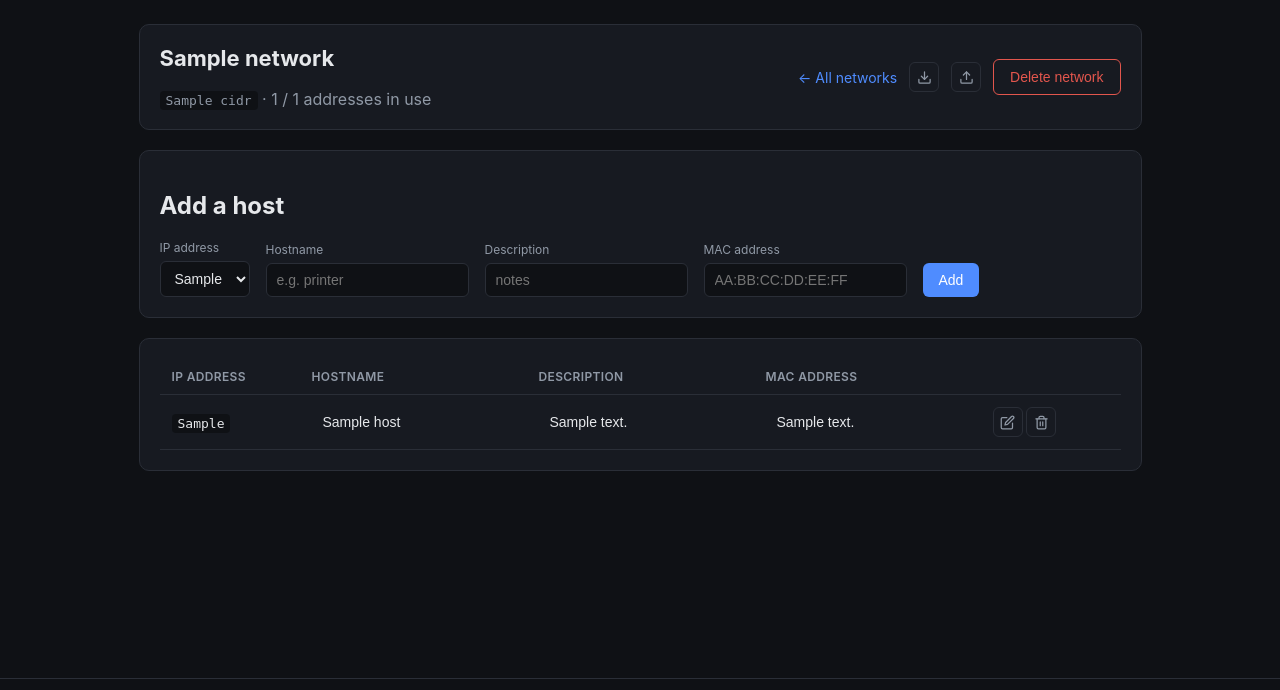
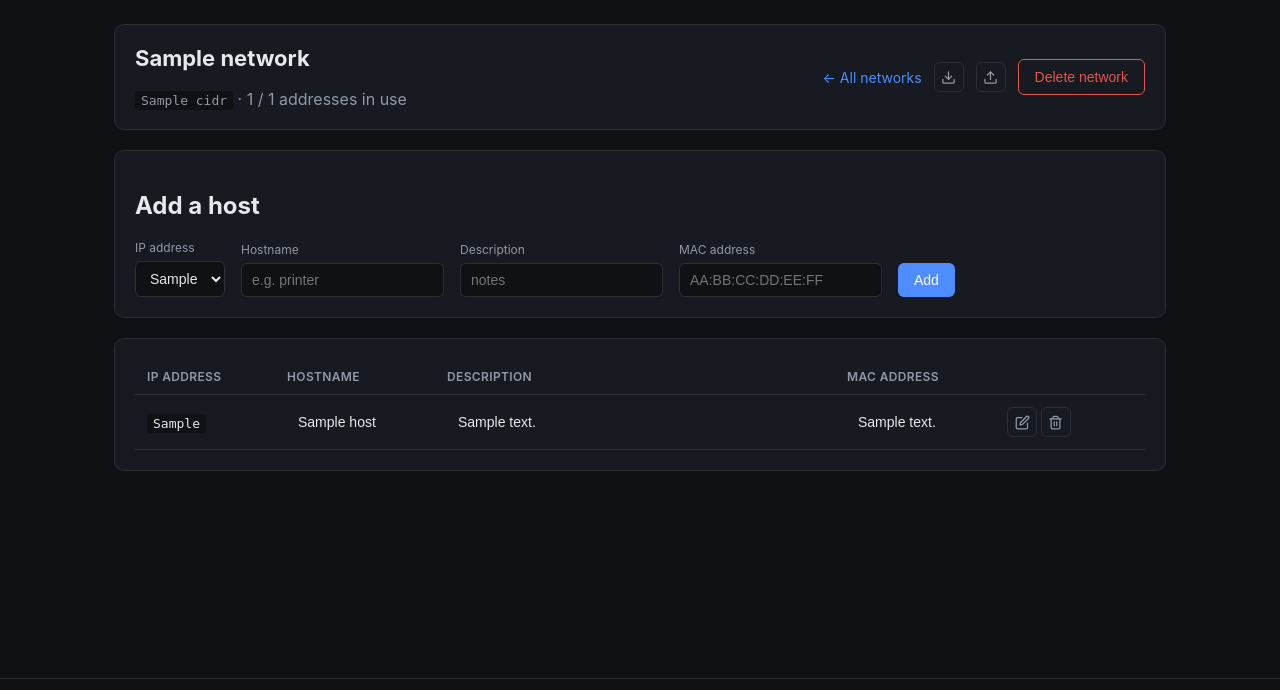
Before and after one commit to danielndias/ip-manager, a Flask app: template templates/network.html in a window 1280 px wide. Shown: the part 65-755 px from the top of the page. Run offline with Flask 3, Linux system fonts and the light colour scheme; the template is opened without the code that fills it: most values are stand-ins (such as "Sample title", 1, 10 or a date in 2020).

Commit message:
Widen description column and drop its empty placeholder
Give IP/hostname/MAC columns fixed widths so description gets the
remaining space in the host table, with ellipsis on overflow instead
of a hard cut. Also drop the "notes" placeholder shown for hosts with
no description, since it read as content rather than an empty field.

Co-Authored-By: Claude Sonnet 5 <noreply@anthropic.com>
Claude-Session: https://claude.ai/code/session_015JQ6hyw7WsbP9av3DF9WZX

```diff
--- a/static/app.js
+++ b/static/app.js
@@ -78,7 +78,7 @@
     row.innerHTML = `
       <td class="col-ip"><code>${ip}</code></td>
       <td><input type="text" class="hostname" value="${hostname}" placeholder="e.g. printer" readonly></td>
-      <td><input type="text" class="description" value="${description}" placeholder="notes" readonly></td>
+      <td><input type="text" class="description" value="${description}" readonly></td>
       <td><input type="text" class="mac_address" value="${mac_address}" placeholder="AA:BB:CC:DD:EE:FF" readonly></td>
       <td class="col-actions">
         <button type="button" class="icon-btn edit-row" title="Edit" aria-label="Edit">${EDIT_ICON}</button>
--- a/static/style.css
+++ b/static/style.css
@@ -245,9 +245,13 @@ code {
   font-size: 13px;
 }
 
+.host-table { table-layout: fixed; }
 .host-table .col-ip { white-space: nowrap; width: 140px; }
-.host-table .col-actions { white-space: nowrap; width: 140px; }
-.host-table input[type="text"] { width: 100%; min-width: 120px; }
+.host-table .col-hostname { width: 160px; }
+.host-table .col-mac { width: 160px; }
+.host-table .col-actions { white-space: nowrap; width: 150px; }
+.host-table input[type="text"] { width: 100%; min-width: 0; }
+.host-table input[type="text"][readonly] { text-overflow: ellipsis; }
 
 .host-table input[type="text"][readonly] {
   background: transparent;
--- a/templates/network.html
+++ b/templates/network.html
@@ -70,9 +70,9 @@
       <thead>
         <tr>
           <th class="col-ip">IP address</th>
-          <th>Hostname</th>
+          <th class="col-hostname">Hostname</th>
           <th>Description</th>
-          <th>MAC address</th>
+          <th class="col-mac">MAC address</th>
           <th class="col-actions"></th>
         </tr>
       </thead>
@@ -81,7 +81,7 @@
           <tr data-ip="{{ h.ip }}">
             <td class="col-ip"><code>{{ h.ip }}</code></td>
             <td><input type="text" class="hostname" value="{{ h.hostname }}" placeholder="e.g. printer" readonly></td>
-            <td><input type="text" class="description" value="{{ h.description }}" placeholder="notes" readonly></td>
+            <td><input type="text" class="description" value="{{ h.description }}" readonly></td>
             <td><input type="text" class="mac_address" value="{{ h.mac_address }}" placeholder="AA:BB:CC:DD:EE:FF" readonly></td>
             <td class="col-actions">
               <button type="button" class="icon-btn edit-row" title="Edit" aria-label="Edit">{{ edit_icon }}</button>
```
